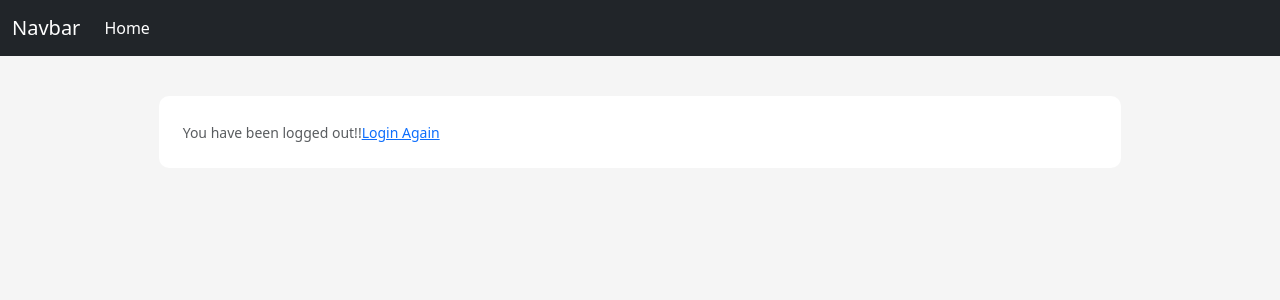
After one commit to T-erry/Inventory-management-system, a Django app: page /logout/ in a window 1280 px wide. The commit adds this page. Shown: the top 300 px of the page. Run offline with Django 4.2, Linux system fonts and the light colour scheme.

Commit message:
created logout page

```diff
--- a/inventorySystem/inventorySystem/urls.py
+++ b/inventorySystem/inventorySystem/urls.py
@@ -21,6 +21,9 @@ from django.contrib.auth import views as auth_views
 urlpatterns = [
     path('admin/', admin.site.urls),
     path('inventory/', include ('inventory.urls')),
-   path('', auth_views.LoginView.as_view(template_name="inventory_system/login.html"), name='login'),
+   path('login/', auth_views.LoginView.as_view(template_name="inventory_system/login.html"), name='login'),
+    path('logout/', auth_views.LogoutView.as_view(template_name="inventory_system/logout.html"), name='logout'),
+
+
 
 ]
--- /dev/null
+++ b/inventorySystem/templates/inventory_system/logout.html
@@ -0,0 +1,13 @@
+{% extends "../layout.html" %}
+{% load static%}
+{% block content %}
+    <div class="content-section">
+        <small class="text-muted">
+            You have been logged out!!<a href="{% url 'login' %}">Login Again</a>
+        </small>
+
+    </div>
+
+
+
+{% endblock%}
--- a/inventorySystem/templates/layout.html
+++ b/inventorySystem/templates/layout.html
@@ -26,7 +26,7 @@
               </li>
             {% if request.user.is_authenticated %}
               <li class="nav-item">
-                <a class="nav-link active" aria-current="page" href="#">Logout</a>
+                <a class="nav-link active" aria-current="page" href="{% url 'logout'%}">Logout</a>
               </li>
               {% endif %}
             </ul>
```
Also changed, not shown: inventorySystem/db.sqlite3.
